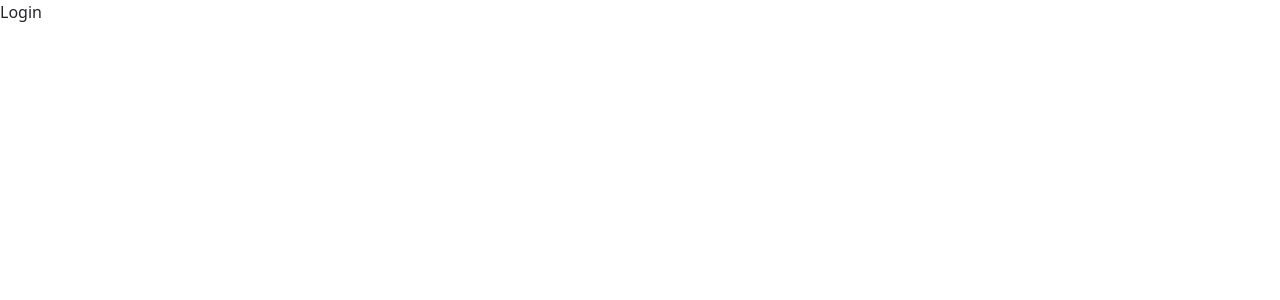
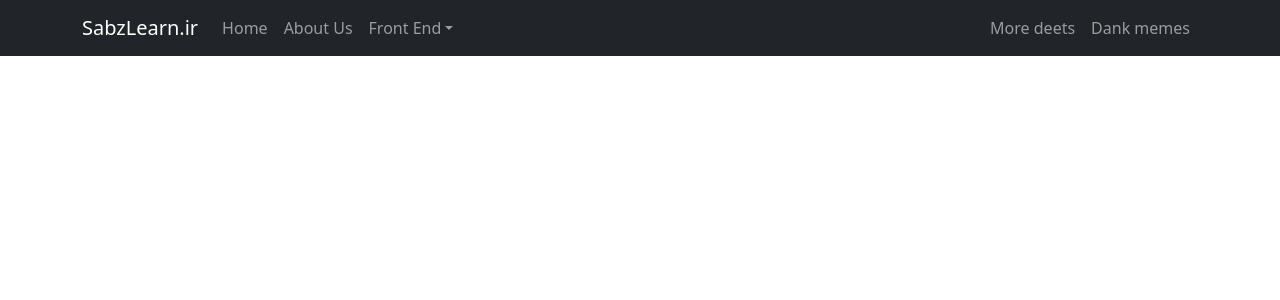
Before and after one commit to gholamreza-hasnzade/learning-reactjs, a React (Create React App) app: page / in a window 1280 px wide. Shown: the top 300 px of the page. Built offline with nearby package versions, Linux system fonts and the light colour scheme.

Commit message:
create menus

```diff
--- a/src/practice-components/login/login.js
+++ b/src/practice-components/login/login.js
@@ -1,9 +1,22 @@
-import React from 'react'
+import React from "react";
+import { Container, Col, Row } from "react-bootstrap";
+import Menus from "./menu";
 
 const Login = () => {
-  return (
-    <div>Login</div>
-  )
-}
+    return (
+        <Container fluid>
+            <Row>
+                <Menus />
+                <Col xs={12} md={6}>
+                    {/*   <LeftSide /> */}
+                </Col>
 
-export default Login
+                <Col xs={12} md={6}>
+                    {/*   <RightSide /> */}
+                </Col>
+            </Row>
+        </Container>
+    );
+};
+
+export default Login;
--- /dev/null
+++ b/src/practice-components/login/menu.jsx
@@ -0,0 +1,45 @@
+import React from "react";
+import { Navbar, Container, Nav, NavDropdown } from "react-bootstrap";
+
+const Menus = () => {
+    return (
+        <Navbar collapseOnSelect expand="lg" bg="dark" variant="dark">
+            <Container>
+                <Navbar.Brand href="#home">SabzLearn.ir</Navbar.Brand>
+                <Navbar.Toggle aria-controls="responsive-navbar-nav" />
+                <Navbar.Collapse id="responsive-navbar-nav">
+                    <Nav className="me-auto">
+                        <Nav.Link href="#features">Home</Nav.Link>
+                        <Nav.Link href="#pricing">About Us</Nav.Link>
+                        <NavDropdown
+                            title="Front End"
+                            id="collasible-nav-dropdown"
+                        >
+                            <NavDropdown.Item href="#action/3.1">
+                                Html
+                            </NavDropdown.Item>
+                            <NavDropdown.Item href="#action/3.2">
+                                Css
+                            </NavDropdown.Item>
+                            <NavDropdown.Item href="#action/3.3">
+                                Java Script
+                            </NavDropdown.Item>
+                            <NavDropdown.Divider />
+                            <NavDropdown.Item href="#action/3.4">
+                                React Js 💗
+                            </NavDropdown.Item>
+                        </NavDropdown>
+                    </Nav>
+                    <Nav>
+                        <Nav.Link href="#deets">More deets</Nav.Link>
+                        <Nav.Link eventKey={2} href="#memes">
+                            Dank memes
+                        </Nav.Link>
+                    </Nav>
+                </Navbar.Collapse>
+            </Container>
+        </Navbar>
+    );
+};
+
+export default Menus;
```
